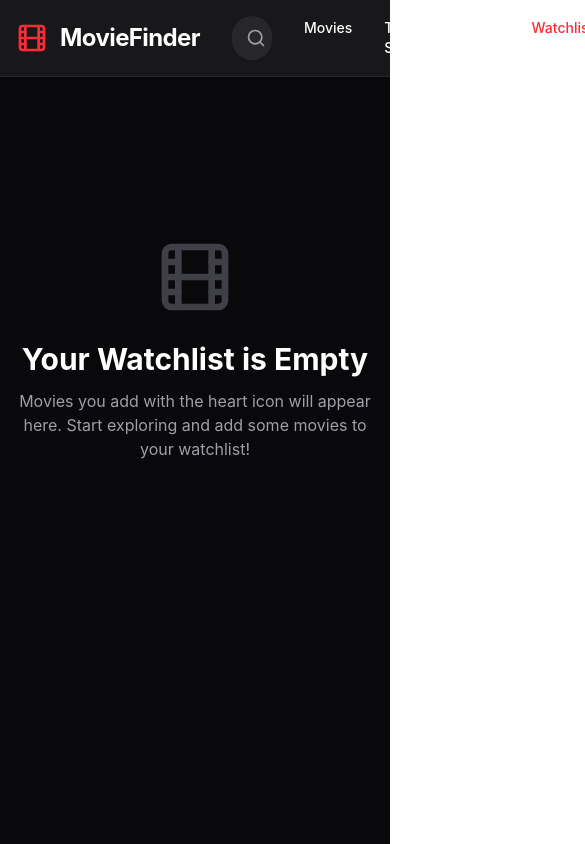
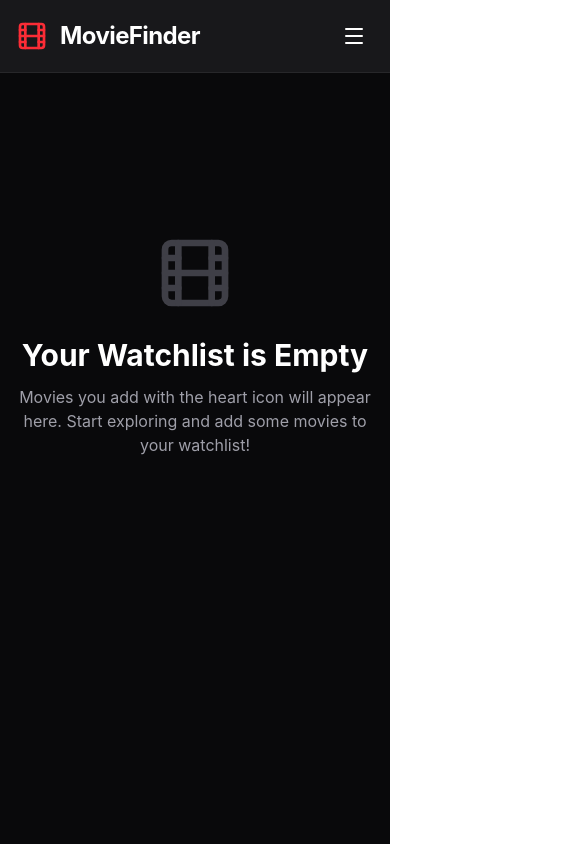
Before and after one commit to OGTrizzy/movie-app, a React (Vite) app: page /watchlist in a window 390 px wide. Shown: the whole page, 585 px wide, since content can reach past the window. Built offline with nearby package versions, Linux system fonts and the light colour scheme.

Commit message:
implemented responsive design to header

```diff
--- a/src/components/Header.tsx
+++ b/src/components/Header.tsx
@@ -1,9 +1,10 @@
-import { Film, Search } from 'lucide-react'
+import { Film, Search, Menu } from 'lucide-react'
 import { useState } from 'react'
 import { useNavigate, useLocation } from 'react-router-dom'
 
 export default function Header() {
     const [searchQuery, setSearchQuery] = useState('')
+    const [isMenuOpen, setIsMenuOpen] = useState(false)
     const navigate = useNavigate()
     const location = useLocation()
 
@@ -14,6 +15,7 @@ export default function Header() {
         if (searchQuery.trim()) {
             navigate(`/?search=${encodeURIComponent(searchQuery.trim())}`)
             setSearchQuery('')
+            setIsMenuOpen(false)
         }
     }
 
@@ -36,26 +38,45 @@ export default function Header() {
                     </div>
 
                     {/* search field*/}
-                    <form onSubmit={handleSearch} className="flex-1 max-w-xl mx-8">
-                        <div className="relative">
+                    <form onSubmit={handleSearch} className="hidden md:flex flex-1 max-w-xl mx-4">
+                        <div className="relative w-full">
                             <input
                                 type="text"
                                 value={searchQuery}
                                 onChange={(e) => setSearchQuery(e.target.value)}
                                 placeholder="Search for movies or shows..."
-                                className="w-full bg-zinc-800 text-white pl-10 py-2.5 rounded-full focus:outline-none focus:ring-2 focus:ring-red-500"
+                                className="w-full bg-zinc-800 text-white pl-10 py-3 rounded-full focus:outline-none focus:ring-2 focus:ring-red-500 placeholder:text-zinc-500"
                             />
-                            <Search className="absolute left-3.5 top-3 w-5 h-5 text-zinc-400" />
+                            <Search className="absolute left-3 top-3.5 w-5 h-5 text-zinc-400" />
                         </div>
                     </form>
 
-                    <nav className="flex gap-8 text-sm font-medium">
+                    {/**mobile menu btn */}
+                    <button
+                        onClick={() => setIsMenuOpen(!isMenuOpen)}
+                        className="md:hidden p-2 text-white"
+                    >
+                        <Menu className="w-6 h-6" />
+                    </button>
+                    {/**pc menu */}
+                    <nav className="hidden md:flex gap-8 text-sm font-medium">
                         <a href="/" className={`hover:text-red-500 transition-colors ${isActive('/') ? 'text-red-500' : ''}`}>Movies</a>
                         <a href="/tv" className={`hover:text-red-500 transition-colors ${isActive('/tv') ? 'text-red-500' : ''}`}>TV Shows</a>
                         <a href="/top-rated" className={`hover:text-red-500 transition-colors ${isActive('/top-rated') ? 'text-red-500' : ''}`}>Top Rated</a>
                         <a href="/watchlist" className={`hover:text-red-500 transition-colors ${isActive('/watchlist') ? 'text-red-500' : ''}`}>Watchlist</a>
                     </nav>
                 </div>
+                {/**mobile menu */}
+                {isMenuOpen && (
+                    <div className="md:hidden mt-4 pt-4 border-t border-zinc-800">
+                        <nav className="flex flex-col gap-4 text-lg">
+                            <a href="/" className="py-3">Movies</a>
+                            <a href="/tv" className="py-3">TV Shows</a>
+                            <a href="/top-rated" className="py-3">Top Rated</a>
+                            <a href="/watchlist" className="py-3">My Watchlist</a>
+                        </nav>
+                    </div>
+                )}
             </div>
         </header>
   )
```
